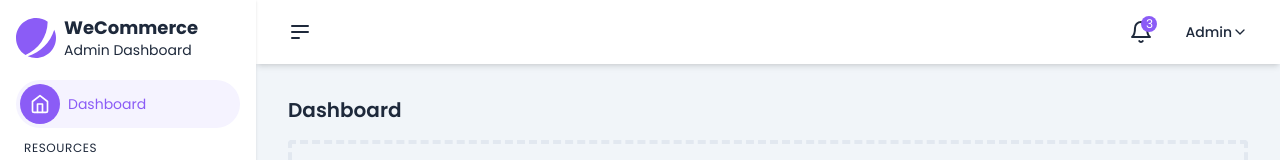
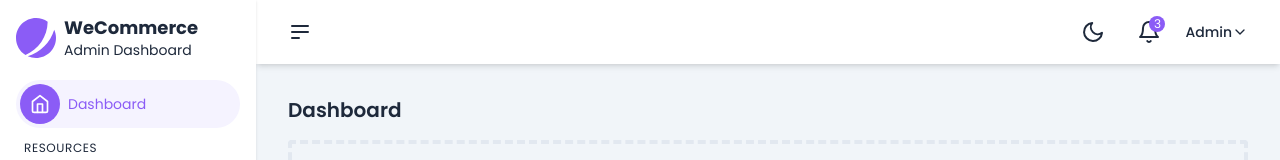
Before and after one commit to mostafizurhimself/react-fundamentals, a React (Vite) app: page / in a window 1280 px wide. Shown: the top 160 px of the page. Built offline with nearby package versions, Linux system fonts and the light colour scheme.

Commit message:
feat: add context api

```diff
--- a/src/app.tsx
+++ b/src/app.tsx
@@ -3,34 +3,45 @@ import { useState } from "react";
 import Dashboard from "./components/dashboard";
 import Header from "./components/header";
 import Sidebar from "./components/sidebar";
+import SidebarContext from "./contexts/sidebar-context";
+import ThemeContext from "./contexts/theme-context";
 
 export default function App() {
   const [isCollapsed, setIsCollapsed] = useState(false);
 
-  const toggleSidebar = () => {
-    setIsCollapsed(!isCollapsed);
+  const [theme, setTheme] = useState<"light" | "dark">("light");
+
+  const toggleTheme = () => {
+    setTheme((prevTheme) => (prevTheme === "light" ? "dark" : "light"));
   };
 
   return (
+    <ThemeContext.Provider value={{ theme, toggleTheme }}>
+      <SidebarContext.Provider value={{ isCollapsed, setIsCollapsed }}>
         <div className="w-full flex">
           <Sidebar
             className={clsx(
-          isCollapsed ? "w-[80px] translate-x-[-80px]" : "w-64 translate-x-0"
+              isCollapsed
+                ? "w-[80px] translate-x-[-80px]"
+                : "w-64 translate-x-0"
             )}
-        isCollapsed={isCollapsed}
-        onClose={toggleSidebar}
           />
           <div
             className={clsx(
-          "flex-1 bg-slate-100 ms-0",
-          isCollapsed ? "md:ml-[80px]" : "md:ml-64"
+              "flex-1 ms-0",
+              isCollapsed ? "md:ml-[80px]" : "md:ml-64",
+              theme === "light"
+                ? "bg-slate-100 text-slate-800"
+                : "bg-slate-800 text-slate-100"
             )}
           >
-        <Header onClick={toggleSidebar} />
+            <Header />
             <main className="p-8 h-[calc(100vh-4rem)]">
               <Dashboard />
             </main>
           </div>
         </div>
+      </SidebarContext.Provider>
+    </ThemeContext.Provider>
   );
 }
--- a/src/components/app-logo.tsx
+++ b/src/components/app-logo.tsx
@@ -1,13 +1,18 @@
 import clsx from "clsx";
+import { useContext } from "react";
+import SidebarContext from "../contexts/sidebar-context";
 
 type AppLogoProps = {
   className?: string;
   height?: number;
   width?: number;
-  isCollapsed?: boolean;
 };
 
-const AppLogo = ({ className, height, width, isCollapsed }: AppLogoProps) => {
+const AppLogo = ({ className, height, width }: AppLogoProps) => {
+  const context = useContext(SidebarContext);
+
+  const isCollapsed = context?.isCollapsed;
+
   return (
     <div className="flex items-center gap-2">
       <div className={clsx("flex-shrink-0", className)}>
--- a/src/components/header.tsx
+++ b/src/components/header.tsx
@@ -1,21 +1,27 @@
-import { FC } from "react";
-import { FiBell, FiChevronDown } from "react-icons/fi";
-import { HiOutlineMenuAlt2 } from "react-icons/hi";
+import { FC, useContext } from "react";
+import NotificationDropdown from "./notification-dropdown";
 import ProfileDropdown from "./profile-dropdown";
-import NotificationDropdown from "./notification-dropdown";
+import SidebarToggle from "./sidebar-toggle";
+import ThemeSwitch from "./theme-switch";
+import ThemeContext from "../contexts/theme-context";
+import clsx from "clsx";
 
-type HeaderProps = {
-  onClick: () => void;
-};
+const Header: FC = () => {
+  const theme = useContext(ThemeContext)?.theme;
 
-const Header: FC<HeaderProps> = ({ onClick }) => {
   return (
-    <header className="shadow-md bg-white h-16 px-8 flex items-center">
-      <button onClick={onClick}>
-        <HiOutlineMenuAlt2 size={24} />
-      </button>
+    <header
+      className={clsx(
+        "shadow-md bg-white h-16 px-8 flex items-center",
+        theme === "light"
+          ? "bg-white text-slate-800"
+          : "bg-slate-900 text-slate-100"
+      )}
+    >
+      <SidebarToggle />
 
-      <div className="ms-auto flex items-center gap-6">
+      <div className="ms-auto flex items-center gap-4">
+        <ThemeSwitch />
         <NotificationDropdown />
         <ProfileDropdown />
       </div>
--- a/src/components/sidebar-item.tsx
+++ b/src/components/sidebar-item.tsx
@@ -1,19 +1,22 @@
-import React from "react";
+import React, { useContext } from "react";
 import { IconType } from "react-icons";
+import SidebarContext from "../contexts/sidebar-context";
 
 type SidebarItemProps = {
   name: string;
   icon?: IconType;
   isActive?: boolean;
-  isCollapsed: boolean;
 };
 
 export default function SidebarItem({
   name,
   icon,
   isActive,
-  isCollapsed,
 }: SidebarItemProps) {
+  const context = useContext(SidebarContext);
+
+  const isCollapsed = context?.isCollapsed;
+
   if (icon) {
     return (
       <li
--- /dev/null
+++ b/src/components/sidebar-overlay.tsx
@@ -0,0 +1,25 @@
+import { useContext } from "react";
+import SidebarContext from "../contexts/sidebar-context";
+
+const SidebarOverlay = () => {
+  const context = useContext(SidebarContext);
+
+  const isCollapsed = context?.isCollapsed;
+
+  const onClose = () => {
+    context?.setIsCollapsed(true);
+  };
+
+  return (
+    <>
+      {!isCollapsed && (
+        <div
+          onClick={onClose}
+          className="block md:hidden fixed bg-black bg-opacity-50 h-full w-full z-10"
+        ></div>
+      )}
+    </>
+  );
+};
+
+export default SidebarOverlay;
--- a/src/components/sidebar-toggle.tsx
+++ b/src/components/sidebar-toggle.tsx
@@ -1,13 +1,16 @@
-import { FC } from "react";
+import { FC, useContext } from "react";
 import { HiOutlineMenuAlt2 } from "react-icons/hi";
+import SidebarContext from "../contexts/sidebar-context";
 
-type SidebarToggleProps = {
-  toggleSidebar: () => void;
-};
+const SidebarToggle: FC = () => {
+  const context = useContext(SidebarContext);
 
-const SidebarToggle: FC<SidebarToggleProps> = ({ toggleSidebar }) => {
+  const onToggleSidebar = () => {
+    context?.setIsCollapsed((prev) => !prev);
+  };
+
   return (
-    <button onClick={toggleSidebar}>
+    <button onClick={onToggleSidebar}>
       <HiOutlineMenuAlt2 size={24} />
     </button>
   );
--- a/src/components/sidebar.tsx
+++ b/src/components/sidebar.tsx
@@ -2,24 +2,30 @@ import menu from "../menu";
 import AppLogo from "./app-logo";
 import SidebarItem from "./sidebar-item";
 import { clsx } from "clsx";
+import SidebarOverlay from "./sidebar-overlay";
+import { useContext } from "react";
+import ThemeContext from "../contexts/theme-context";
 
 type SidebarProps = {
-  isCollapsed: boolean;
   className?: string;
-  onClose: () => void;
 };
 
 const Sidebar = (props: SidebarProps) => {
+  const theme = useContext(ThemeContext)?.theme;
+
   return (
     <>
       <aside
         className={clsx(
-          "h-screen shadow absolute bg-white transform  md:translate-x-0 z-20 transition-width duration-150",
+          "h-screen shadow absolute transform  md:translate-x-0 z-20 transition-width duration-150",
+          theme === "light"
+            ? "bg-white text-slate-800"
+            : "bg-slate-900 text-slate-100",
           props.className
         )}
       >
         <div className="h-16 p-4">
-          <AppLogo height={40} isCollapsed={props.isCollapsed} />
+          <AppLogo height={40} />
         </div>
         <ul className="p-4 space-y-1">
           {menu.map((item, index) => (
@@ -28,17 +34,11 @@ const Sidebar = (props: SidebarProps) => {
               name={item.name}
               icon={item.icon}
               isActive={item.isActive}
-              isCollapsed={props.isCollapsed}
             />
           ))}
         </ul>
       </aside>
-      {!props.isCollapsed && (
-        <div
-          onClick={props.onClose}
-          className="block md:hidden fixed bg-black bg-opacity-50 h-full w-full z-10"
-        ></div>
-      )}
+      <SidebarOverlay />
     </>
   );
 };
--- /dev/null
+++ b/src/components/theme-switch.tsx
@@ -0,0 +1,22 @@
+import { FC, useContext } from "react";
+import { FiMoon, FiSun } from "react-icons/fi";
+import ThemeContext from "../contexts/theme-context";
+
+const ThemeSwitch: FC = () => {
+  const themeContext = useContext(ThemeContext);
+
+  const theme = themeContext?.theme;
+
+  const toggleTheme = themeContext?.toggleTheme;
+
+  return (
+    <button
+      onClick={toggleTheme}
+      className="relative hover:text-primary-500 hover:bg-primary-50 p-2 rounded-full transition-colors duration-150"
+    >
+      {theme === "light" ? <FiMoon size={24} /> : <FiSun size={24} />}
+    </button>
+  );
+};
+
+export default ThemeSwitch;
--- /dev/null
+++ b/src/contexts/sidebar-context.tsx
@@ -0,0 +1,10 @@
+import { createContext } from "react";
+
+type SidebarContextType = {
+  isCollapsed: boolean;
+  setIsCollapsed: React.Dispatch<React.SetStateAction<boolean>>;
+};
+
+const SidebarContext = createContext<SidebarContextType | undefined>(undefined);
+
+export default SidebarContext;
--- /dev/null
+++ b/src/contexts/theme-context.tsx
@@ -0,0 +1,10 @@
+import { createContext } from "react";
+
+type ThemeContextType = {
+  theme: "light" | "dark";
+  toggleTheme: () => void;
+};
+
+const ThemeContext = createContext<ThemeContextType | undefined>(undefined);
+
+export default ThemeContext;
```
Lines whose indentation alone changed are shown as unchanged.
